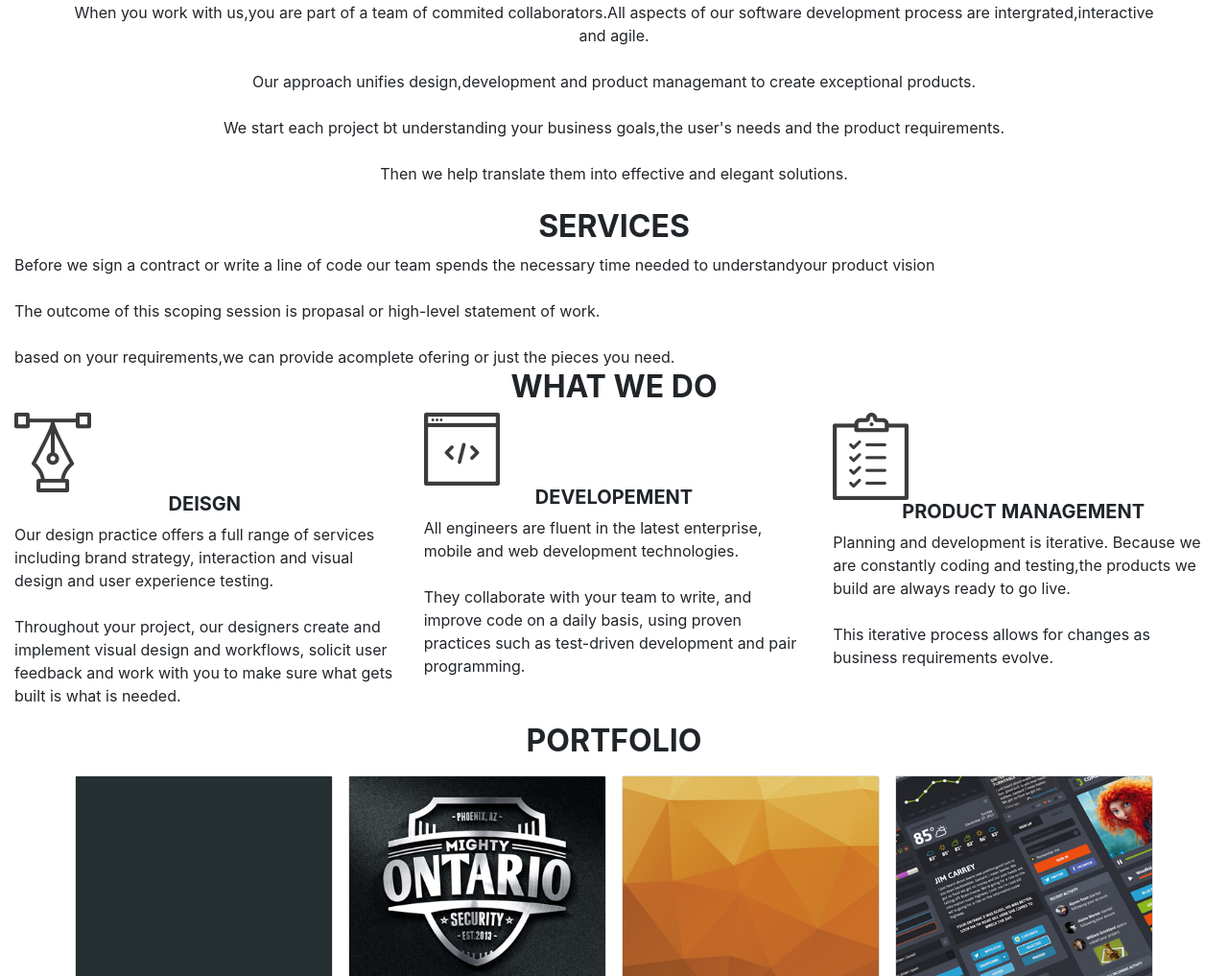
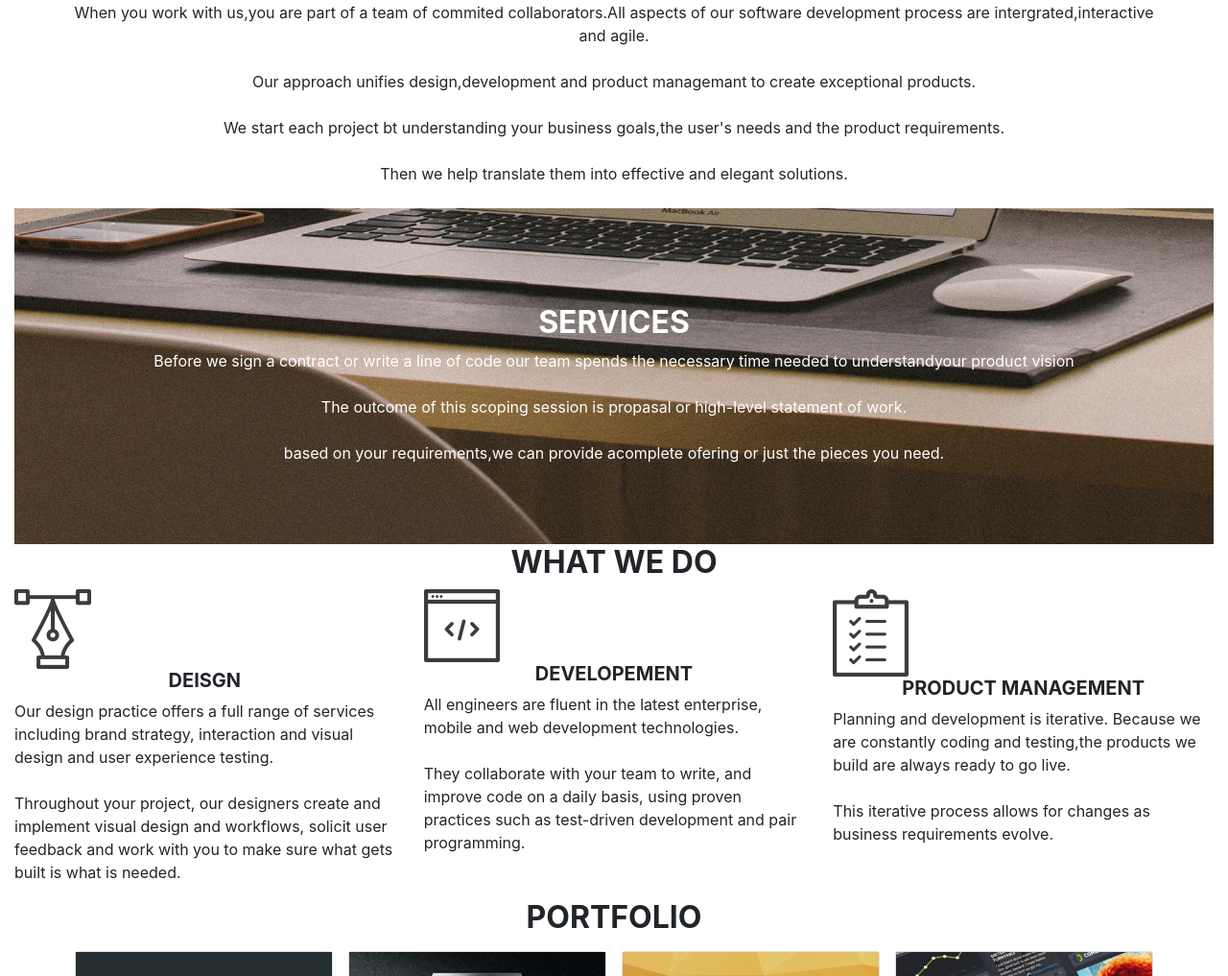
Before and after one commit to nicholas-oduor/delani-studio, a plain HTML site: page index.html in a window 1280 px wide. Shown: the part 765-1782 px from the top of the page at 96% size. Drawn offline with nearby package versions, Linux system fonts and the light colour scheme.

Commit message:
added third class div in the services section

```diff
--- a/css/styles.css
+++ b/css/styles.css
@@ -29,3 +29,13 @@ h5 {
     text-align: center;
     font-weight: bold;
 }
+
+/* services section */
+.third {
+    background-image: url('../images/s_image.jpg');
+    background-size: cover;
+    height: 350px;
+    text-align: center;
+    color: white;
+    padding: 100px;
+}
```
